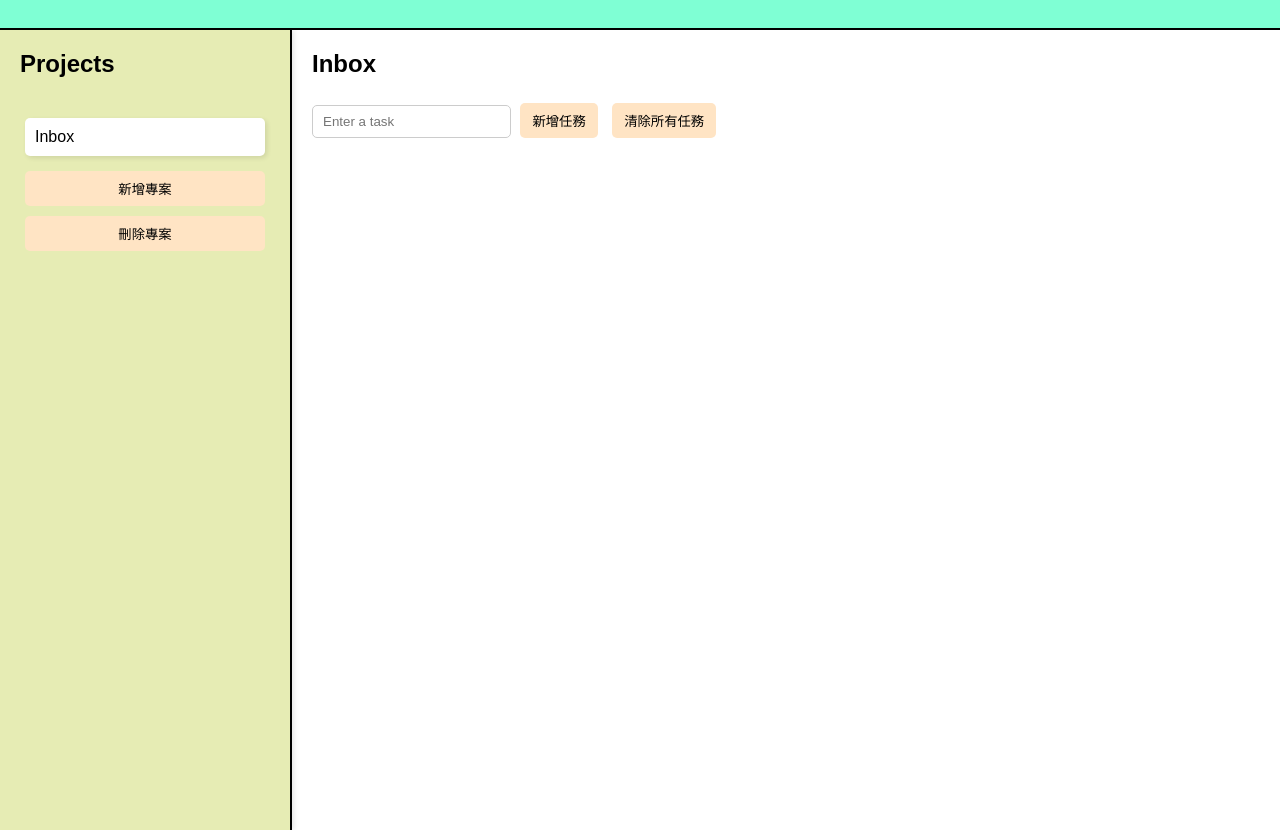
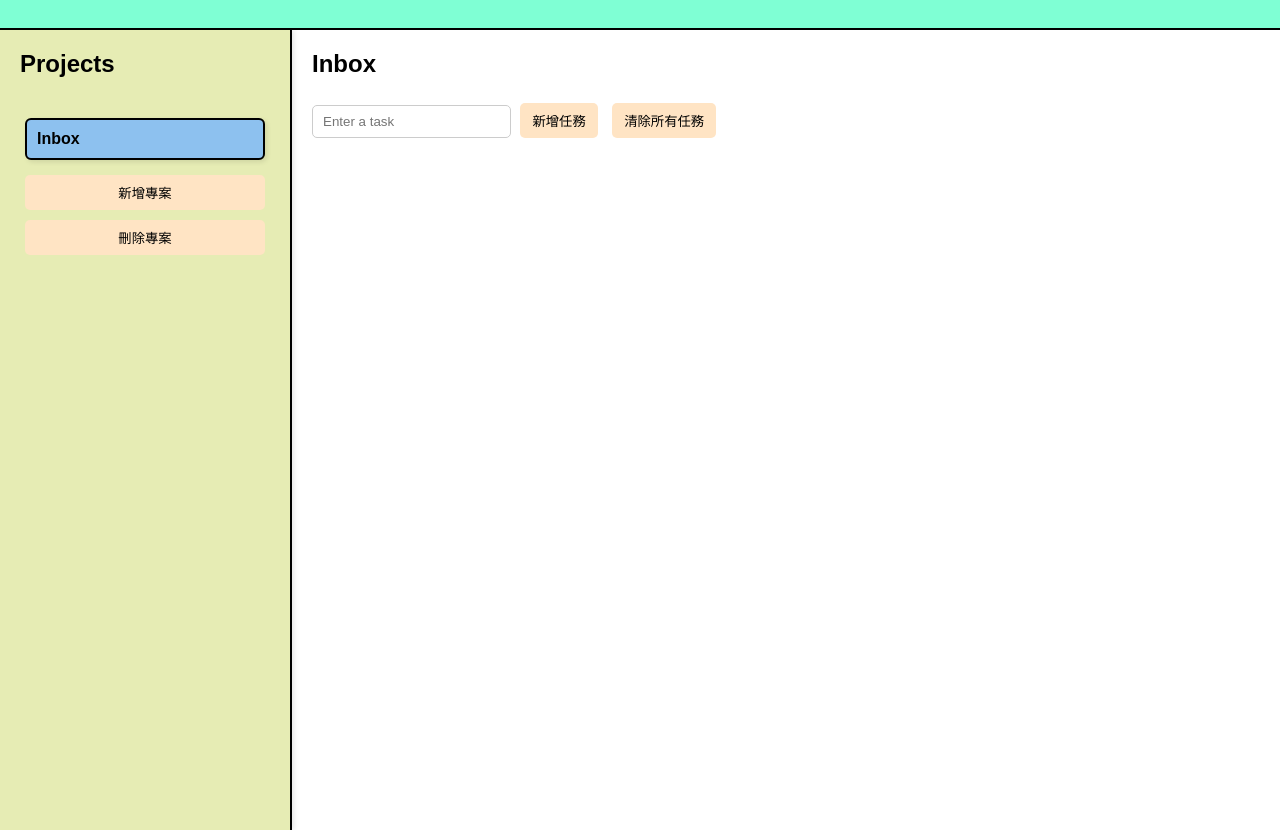
Before and after one commit to 1109lun/graduate0_practice1, a website built with webpack: page src/index.html in a window 1280 px wide. Shown: the part 50-880 px from the top of the page. Built offline with nearby package versions, Linux system fonts and the light colour scheme.

Commit message:
Style project list and active project in CSS
- Added styles for project list items with padding, border-radius, and box-shadow.
- Implemented hover effect with scaling for better interactivity.
- Highlighted the active project with a distinct background color, bold font, and border.

```diff
--- a/src/style.css
+++ b/src/style.css
@@ -42,6 +42,32 @@ html, body {
     padding: 0;
 }
 
+#ProjectList {
+    display: flex;
+    flex-direction: column;
+    gap: 10px;
+}
+
+.project {
+    display: flex;
+    align-items: center;
+    gap: 10px;
+    padding: 10px;
+    border-radius: 6px;
+    cursor: pointer;
+    background-color: white;
+    box-shadow: 2px 2px 5px rgba(0, 0, 0, 0.1);
+}
+
+.project:hover {
+    transform: scale(1.05);
+}
+
+.project.active {
+    background-color: #8dc1ef;
+    font-weight: bold;
+    border: 2px solid black;
+}
 .done span{
     text-decoration: line-through;
     color : gray;
```
